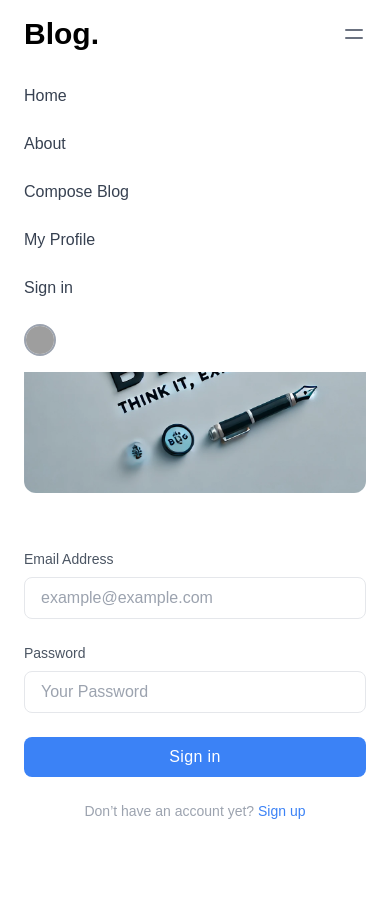
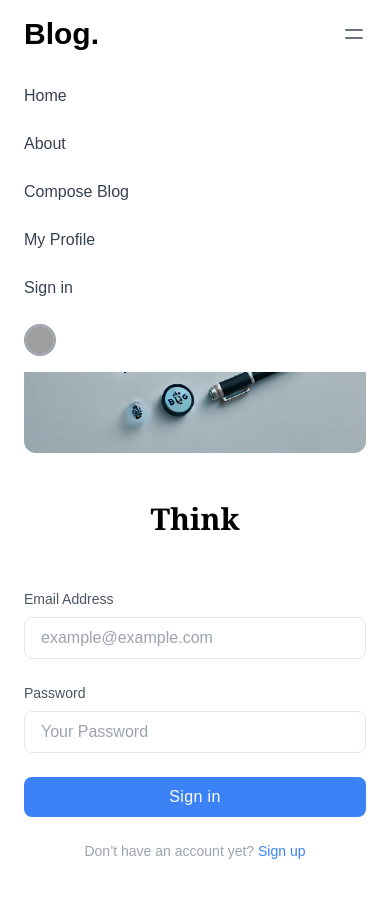
Before and after one commit to Arshal-Agarwal/blogging-platform-repo, a Next.js app: page /Pages/SignIn in a window 390 px wide. Shown: the top 898 px of the page. Built offline with nearby package versions, Linux system fonts and the light colour scheme; grey boxes are pictures that could not be loaded.

Commit message:
Restructured Sidebar
1) Reworked Sidebar
2) Removed unnecessary link tags from Footer
3) Added type and erase effect to sign in page

```diff
--- a/app/Components/Footer.js
+++ b/app/Components/Footer.js
@@ -5,9 +5,10 @@ export default function Footer() {
     return (
         <footer className="bg-slate-200 dark:bg-black">
             <div className="container flex flex-col items-center justify-between p-6 mx-auto space-y-4 sm:space-y-0 sm:flex-row">
-                <a href="#">
+                <p>
                     <p className='heading font-extrabold text-3xl text-black dark:text-zinc-50'>Blog.</p>
-                </a>
+                </p>
+
 
                 <p className="text-sm text-gray-600 dark:text-gray-300">© Copyright 2024. All Rights Reserved.</p>
 
--- a/app/Components/Sidebar.js
+++ b/app/Components/Sidebar.js
@@ -3,6 +3,7 @@
 import React, { useContext, useEffect, useState } from 'react';
 import Link from 'next/link';
 import MyContext from 'app/contexts/LogInContext';
+import Image from 'next/image';
 
 export default function Sidebar() {
     const { LogInState, setLogInState } = useContext(MyContext);
@@ -33,10 +34,20 @@ export default function Sidebar() {
     return (
         <div className='inline-block fixed border-r-8 border-gray-800 clear-both'>
             <aside className="flex flex-col w-64 h-screen px-4 py-8 overflow-y-auto bg-white border-r rtl:border-r-0 rtl:border-l dark:bg-gray-900 dark:border-gray-700">
-                <div className="flex flex-col items-center mt-6 -mx-2">
+            <Image
+                  className="sm:w-32 sm:h-32 rounded-xl ml-10"
+                  src="/logo.png"
+                  alt="Logo"
+                  width={1024}
+                  height={1024}
+                />
+
+
+
+                {/* <div className="flex flex-col items-center mt-6 -mx-2">
                     <h4 className="mx-2 mt-2 font-bold text-gray-800 dark:text-gray-200">Arshal Agarwal</h4>
                     <p className="mx-2 mt-1 text-sm font-medium text-gray-600 dark:text-gray-400">arshal.agarwal23@vit.edu</p>
-                </div>
+                </div> */}
 
                 <div className="flex flex-col justify-between flex-1 mt-6">
                     <nav>
--- a/app/Pages/ManageAcc/page.js
+++ b/app/Pages/ManageAcc/page.js
@@ -3,6 +3,7 @@ import React, { useEffect, useRef, useState } from 'react';
 import Link from 'next/link';
 import { isAuthenticated } from 'app/utility/auth';
 import { useRouter } from 'next/navigation';
+import Sidebar from 'app/Components/Sidebar';
 
 export default function Page() {
     const emailRef = useRef(null);
@@ -89,33 +90,7 @@ export default function Page() {
 
     return (
         <div className='flex h-full'>
-            <div className='inline-block fixed border-r-8 border-gray-800 clear-both'>
-                <aside className="flex flex-col w-64 h-screen px-4 py-8 overflow-y-auto bg-white border-r rtl:border-r-0 rtl:border-l dark:bg-gray-900 dark:border-gray-700">
-                    <div className="flex flex-col items-center mt-6 -mx-2">
-                        <h4 className="mx-2 mt-2 font-bold text-gray-800 dark:text-gray-200">Arshal Agarwal</h4>
-                        <p className="mx-2 mt-1 text-sm font-medium text-gray-600 dark:text-gray-400">arshal.agarwal23@vit.edu</p>
-                    </div>
-
-                    <div className="flex flex-col justify-between flex-1 mt-6">
-                        <nav>
-                            <Link className="flex items-center px-4 py-2 text-gray-700 rounded-lg dark:text-gray-200" href="/Pages/Profile">
-                                <span className="mx-4 font-medium">My Blogs</span>
-                            </Link>
-
-                            <Link className="flex items-center px-4 py-2 mt-5 text-gray-700 bg-gray-100 rounded-lg dark:bg-gray-800 dark:text-gray-200" href="../Pages/ManageAcc">
-                                <span className="mx-4 font-medium">Manage Account</span>
-                            </Link>
-
-                            <Link className="flex items-center px-4 py-2 mt-5 text-gray-600 transition-colors rounded-lg dark:text-gray-400 hover:bg-gray-100 dark:hover:bg-gray-800" href="/">
-                                <span className="mx-4 font-medium">Scroll Blogs</span>
-                            </Link>
-
-
-                        </nav>
-                    </div>
-                </aside>
-            </div>
-
+            <Sidebar/>
             <section className="max-w-4xl mt-32 p-6 mx-auto bg-white rounded-md shadow-md dark:bg-gray-800">
                 <h2 className="text-lg font-semibold text-gray-700 capitalize dark:text-white">Account Settings</h2>
 
--- a/app/Pages/SignIn/page.js
+++ b/app/Pages/SignIn/page.js
@@ -1,20 +1,57 @@
 "use client";
 import Image from 'next/image';
 import Link from 'next/link';
-import { useRef, useState } from 'react';
+import { useRef, useState, useEffect } from 'react';
 import { useRouter } from 'next/navigation';
 import { useContext } from 'react';
 import MyContext from 'app/contexts/LogInContext';
 
 const SignInPage = () => {
-
-  const {LogInState, setLogInState} = useContext(MyContext);
+  const { LogInState, setLogInState } = useContext(MyContext);
 
   const email_ref = useRef();
   const password_ref = useRef();
   const [error, setError] = useState('');
   const [success, setSuccess] = useState('');
   const router = useRouter();
+
+  const phrases = ["Blog.", "Think it.", "Express it."];
+  const [displayText, setDisplayText] = useState("");
+  const [currentPhraseIndex, setCurrentPhraseIndex] = useState(0);
+  const [isErasing, setIsErasing] = useState(false);
+  const [charIndex, setCharIndex] = useState(0);
+  const [isTypingPaused, setIsTypingPaused] = useState(false);
+
+  useEffect(() => {
+    if (isTypingPaused) {
+      const pauseTimeout = setTimeout(() => setIsTypingPaused(false), 100); // Longer pause duration
+      return () => clearTimeout(pauseTimeout);
+    }
+
+    const timeout = setTimeout(() => {
+      if (isErasing) {
+        if (charIndex > 0) {
+          setDisplayText((prev) => prev.slice(0, -1));
+          setCharIndex((prev) => prev - 1);
+        } else {
+          setIsErasing(false);
+          setIsTypingPaused(true); // Pause after erasing
+          setDisplayText(""); // Empty display between phrases
+          setCurrentPhraseIndex((prev) => (prev + 1) % phrases.length);
+        }
+      } else {
+        if (charIndex < phrases[currentPhraseIndex].length) {
+          setDisplayText((prev) => prev + phrases[currentPhraseIndex][charIndex]);
+          setCharIndex((prev) => prev + 1);
+        } else {
+          setIsErasing(true);
+          setIsTypingPaused(true); // Pause after typing
+        }
+      }
+    }, isErasing ? 200 : 200); // Slower effect
+
+    return () => clearTimeout(timeout);
+  }, [charIndex, isErasing, currentPhraseIndex, isTypingPaused, phrases]);
 
   async function SignInClick(e) {
     e.preventDefault();
@@ -34,14 +71,9 @@ const SignInPage = () => {
 
       if (response.ok) {
         setSuccess('Sign-in successful!');
-
-        // Store tokens in localStorage
         localStorage.setItem('accessToken', data.accessToken);
         localStorage.setItem('refreshToken', data.refreshToken);
-
         setLogInState(false);
-
-        // Navigate to the home page
         router.push('/');
       } else {
         setError(data.error || 'Something went wrong');
@@ -82,7 +114,16 @@ const SignInPage = () => {
                   height={1024}
                 />
               </div>
+
               <br />
+              <br />
+
+              <div className="h-8"> {/* Fixed height to prevent shifting */}
+                <p className="text-black text-3xl font-bold font-serif  dark:text-white">{displayText}</p>
+              </div>
+
+              <br />
+
             </div>
 
             <div className="mt-8">
```
